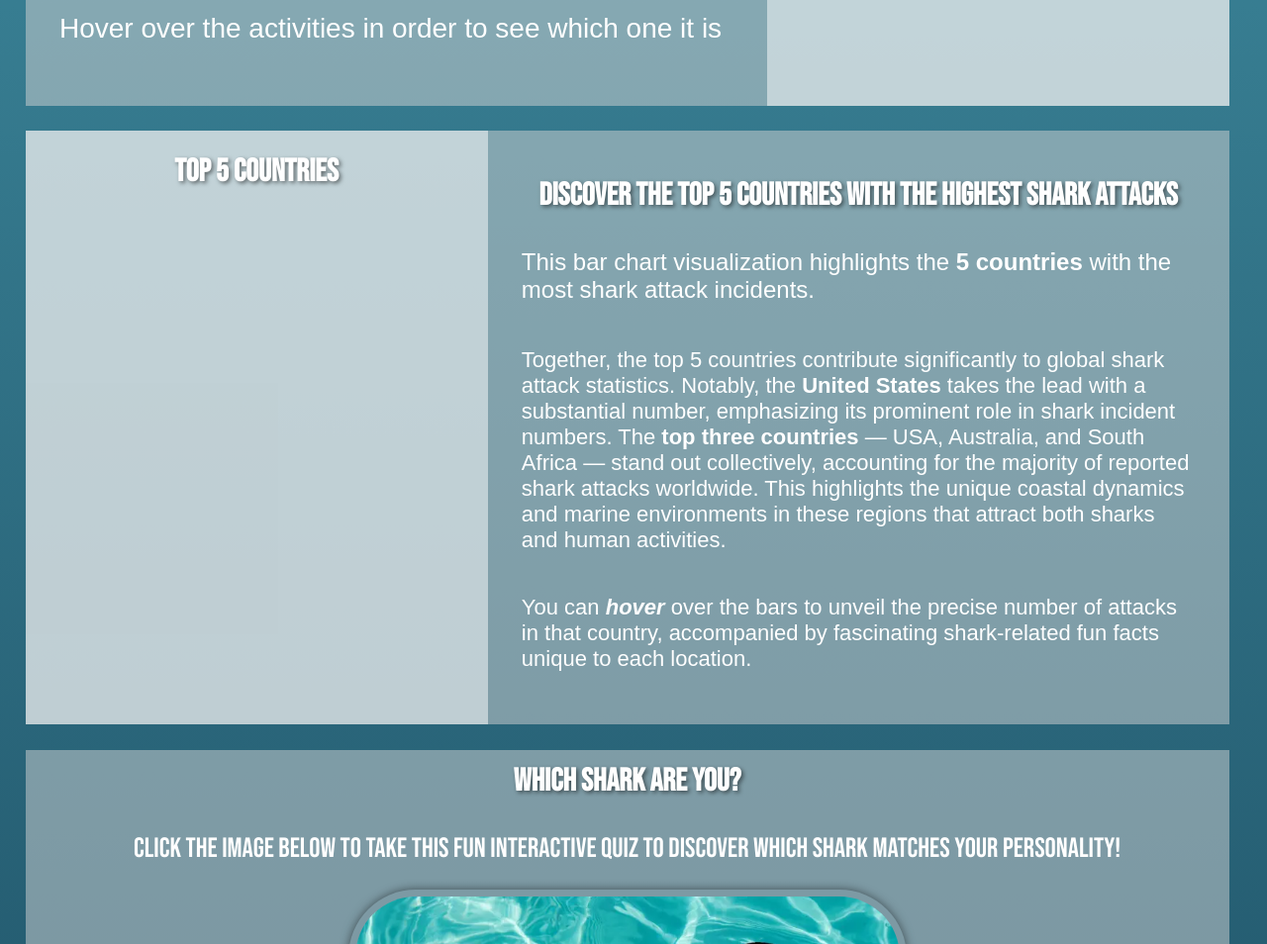
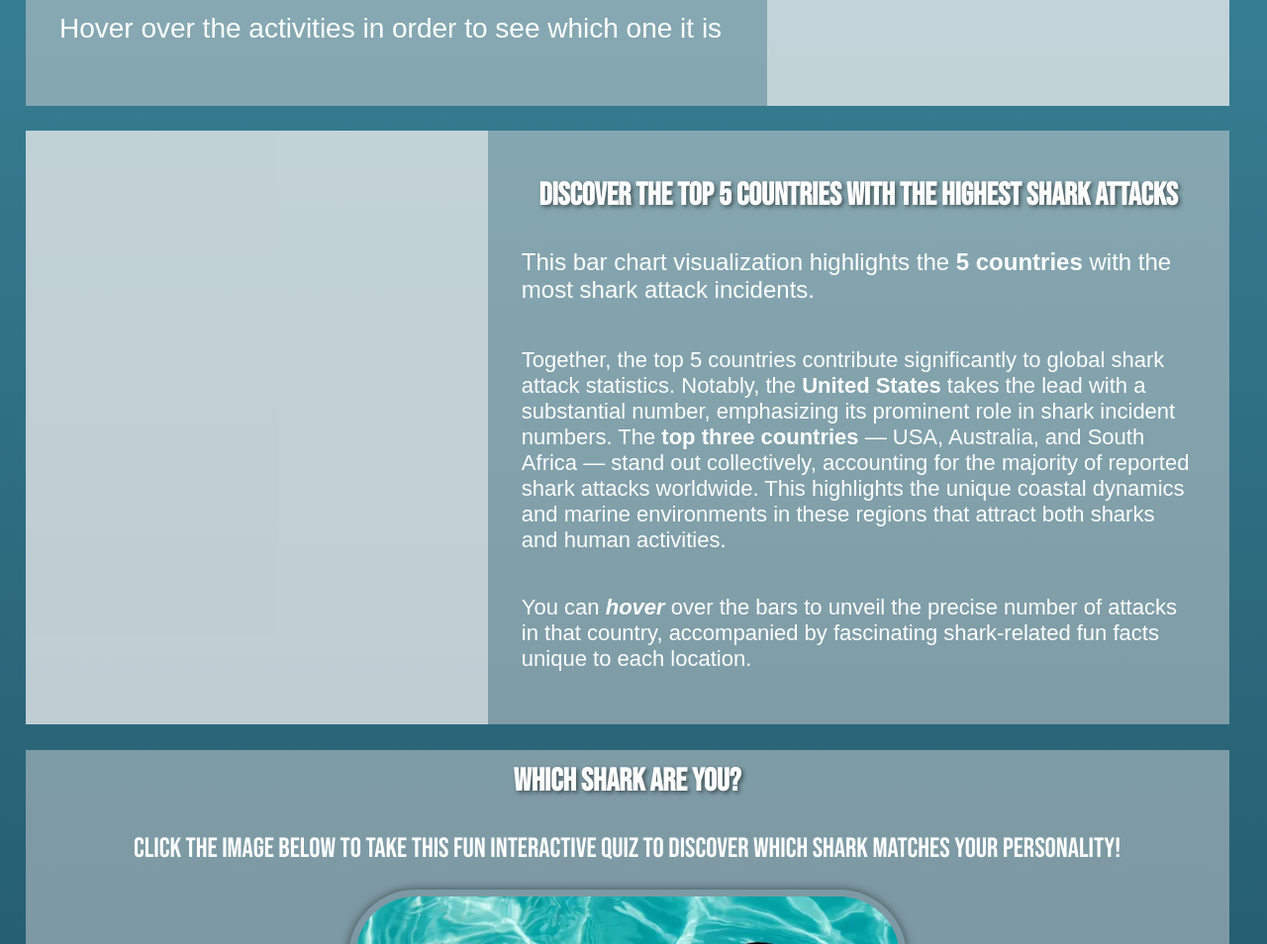
Before and after one commit to jsolthomsen/heftige-maend, a website: page 1semester-projekt/index.html in a window 1280 px wide. Shown: the part 2139-3093 px from the top of the page at 99% size. Drawn offline with nearby package versions, Linux system fonts and the light colour scheme; no server answers.

Commit message:
-titel barchart

```diff
--- a/1semester-projekt/index.html
+++ b/1semester-projekt/index.html
@@ -86,7 +86,6 @@
 
     <div id="div4">
         <div class="visL">
-            <h1>Top 5 countries</h1>
             <div id="bar-chart-container" ></div>
         </div>
         <div class="textR">
```
